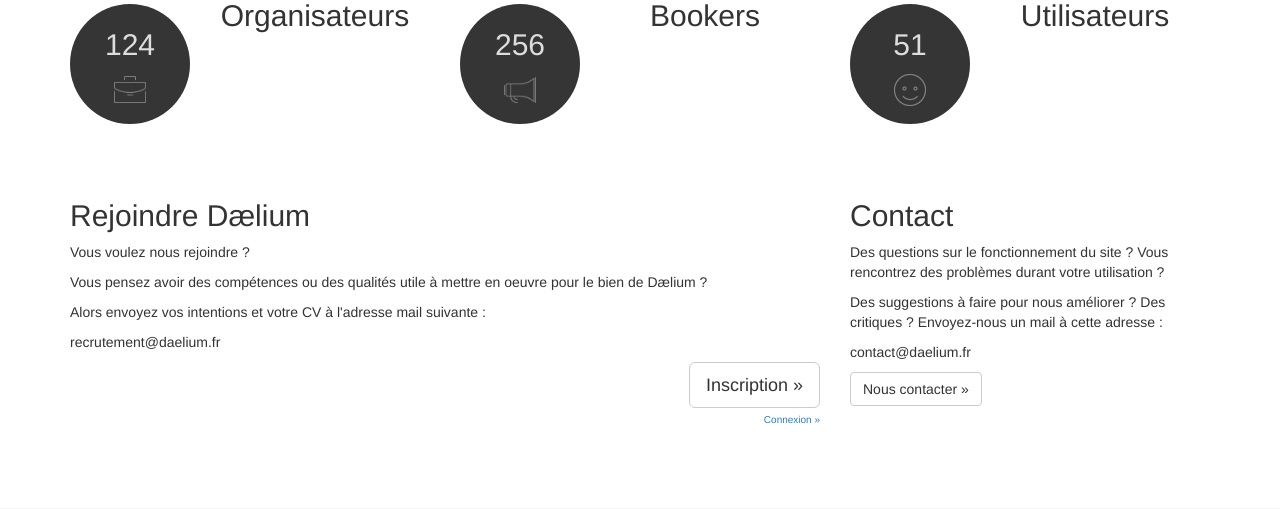
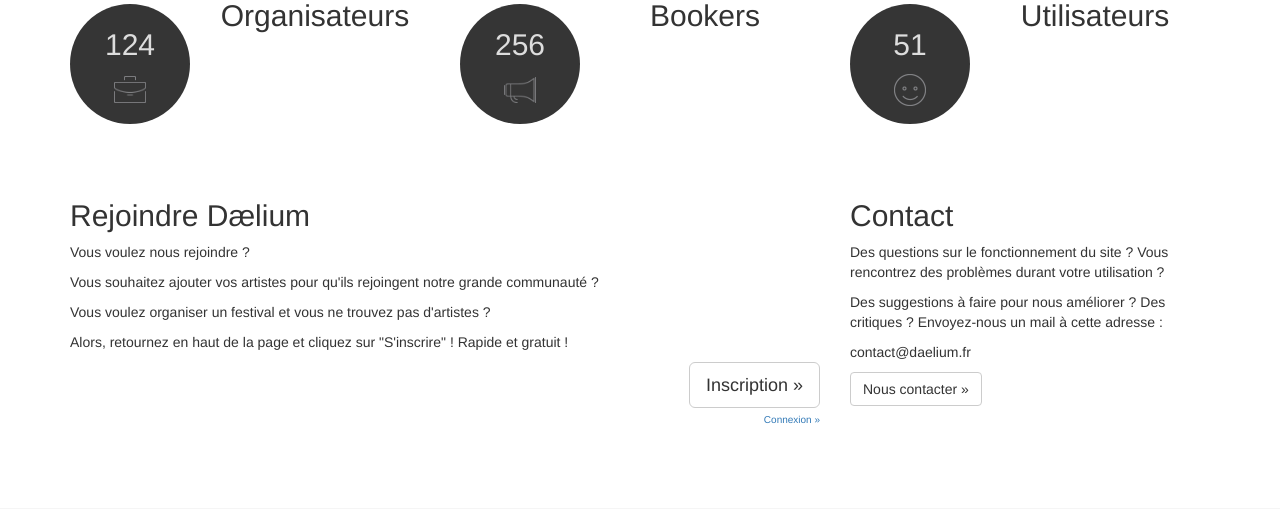
Before and after one commit to Ivan-Roger/Daelium, a PHP site: page /code/controler/nolog.ctrl.php in a window 1280 px wide. Shown: the part 1611-2120 px from the top of the page. Run offline with PHP 8.4, Linux system fonts and the light colour scheme; some libraries are stand-ins or nearby versions.

Commit message:
Petite update de la section "nous rejoindre"

```diff
--- a/code/view/nolog.view.php
+++ b/code/view/nolog.view.php
@@ -151,9 +151,9 @@
         <div class="col-lg-8">
           <h2>Rejoindre Dælium</h2>
           <p>Vous voulez nous rejoindre ?</p>
-          <p>Vous pensez avoir des compétences ou des qualités utile à mettre en oeuvre pour le bien de Dælium ?</p>
-          <p>Alors envoyez vos intentions et votre CV à l'adresse mail suivante : </p>
-          <p>recrutement@daelium.fr</p>
+          <p>Vous souhaitez ajouter vos artistes pour qu'ils rejoingent notre grande communauté ?</p>
+          <p>Vous voulez organiser un festival et vous ne trouvez pas d'artistes ?  </p>
+          <p>Alors, retournez en haut de la page et cliquez sur "S'inscrire" ! Rapide et gratuit !</p>
           <p class="text-right"><a class="btn btn-default btn-lg" href="#" role="button">Inscription &raquo;</a><br/><a style="font-size: 10px;" href="#" role="button">Connexion &raquo;</a></p>
         </div><!-- /.col-lg-4 -->
         <div class="col-lg-4">
```
